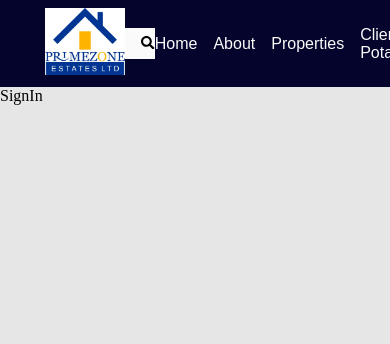
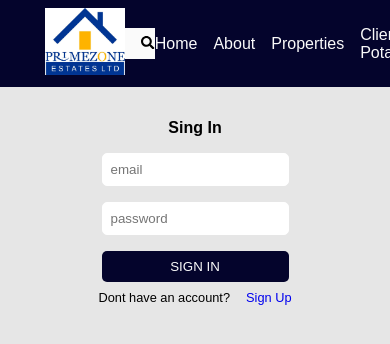
Before and after one commit to Mukhtar-kabir/PrimeZone, a React (Vite) app in the folder client/: page /sign-in in a window 390 px wide. Shown: the top 344 px of the page. Built offline with nearby package versions, Linux system fonts and the light colour scheme.

Commit message:
complete Signin page functionality

```diff
--- a/client/src/Pages/SignIn/SignIn.css
+++ b/client/src/Pages/SignIn/SignIn.css
@@ -0,0 +1,94 @@
+body {
+  background: #e6e6e6;
+}
+
+.signin h1 {
+  text-align: center;
+  font-family: sans-serif;
+  margin-top: 2rem;
+  margin-bottom: 2rem;
+}
+
+.signin form {
+  display: flex;
+  flex-direction: column;
+  align-items: center;
+  justify-content: center;
+  padding: 1rem;
+  gap: 1rem;
+  width: 50%;
+  margin: auto;
+}
+
+.signin form input {
+  width: 60%;
+  padding: 1rem;
+  border-radius: 5px;
+  border: 1px solid #fff;
+  outline: none;
+}
+
+.signin form button {
+  width: 60%;
+  border: none;
+  background: #04042c;
+  color: #fafafa;
+  padding: 1rem;
+  border-radius: 5px;
+  cursor: pointer;
+  text-transform: uppercase;
+}
+
+/* .signin form .disabled {
+    opacity: 0.5;
+  } */
+
+.signin form button:hover {
+  background: #191949;
+}
+
+.signin .haveAnAccount {
+  display: flex;
+  align-items: center;
+  justify-content: center;
+  gap: 1rem;
+  font-family: sans-serif;
+}
+
+.signin .haveAnAccount .link {
+  text-decoration: none;
+}
+
+.signin .error {
+  display: flex;
+  align-items: center;
+  justify-content: center;
+  color: #f04040;
+  margin-top: 1.5rem;
+}
+
+@media (max-width: 900px) {
+  .signin h1 {
+    font-size: 1rem;
+    margin-bottom: 0.5rem;
+  }
+
+  .signin form {
+    width: 100%;
+    padding: 0.5rem;
+  }
+
+  .signin form input {
+    width: 50%;
+    padding: 0.5rem;
+  }
+
+  .signin form button {
+    width: 50%;
+    padding: 0.5rem;
+  }
+
+  .signin .haveAnAccount {
+    font-size: 0.8rem;
+  }
+}
--- a/client/src/Pages/SignIn/SignIn.jsx
+++ b/client/src/Pages/SignIn/SignIn.jsx
@@ -1,7 +1,79 @@
-import React from "react";
+import React, { useState } from "react";
+import "../SignIn/SignIn.css";
+import { Link, useNavigate } from "react-router-dom";
 
 const SignIn = () => {
-  return <div>SignIn</div>;
+  const [formData, setFormData] = useState({});
+  const [error, setError] = useState(null);
+  const [loading, setLoading] = useState(false);
+  const navigate = useNavigate();
+
+  const handleChange = (e) => {
+    setFormData({
+      ...formData,
+      [e.target.id]: e.target.value,
+    });
+  };
+
+  const handleSubmit = async (e) => {
+    e.preventDefault();
+    try {
+      setLoading(true);
+      const res = await fetch("/api/auth/signin", {
+        method: "POST",
+        headers: {
+          "Content-Type": "application/json",
+        },
+        body: JSON.stringify(formData),
+      });
+      const data = await res.json();
+      if (data.success === false) {
+        setLoading(false);
+        setError(data.message);
+        return;
+      }
+      setLoading(false);
+      setError(null);
+      navigate("/");
+      console.log(data);
+    } catch (error) {
+      setLoading(false);
+      setError(error.message);
+    }
+  };
+
+  return (
+    <div className="signin">
+      <h1>Sing In</h1>
+
+      <form onSubmit={handleSubmit}>
+        <input
+          type="email"
+          placeholder="email"
+          id="email"
+          onChange={handleChange}
+        />
+        <input
+          type="password"
+          placeholder="password"
+          id="password"
+          onChange={handleChange}
+        />
+        <button disabled={loading} className="disabled">
+          {loading ? "Loading..." : "Sign In"}
+        </button>
+      </form>
+
+      <div className="haveAnAccount">
+        <p>Dont have an account?</p>
+        <Link to="/sign-up" className="link">
+          <span>Sign Up</span>
+        </Link>
+      </div>
+
+      {error && <p className="error">{error}</p>}
+    </div>
+  );
 };
 
 export default SignIn;
--- a/client/src/Pages/SignUp/SignUp.css
+++ b/client/src/Pages/SignUp/SignUp.css
@@ -58,3 +58,29 @@ body {
 .signup .haveAnAccount .link {
   text-decoration: none;
 }
+
+@media (max-width: 900px) {
+  .signup h1 {
+    font-size: 1rem;
+    margin-bottom: 0.5rem;
+  }
+
+  .signup form {
+    width: 100%;
+    padding: 0.5rem;
+  }
+
+  .signup form input {
+    width: 50%;
+    padding: 0.5rem;
+  }
+
+  .signup form button {
+    width: 50%;
+    padding: 0.5rem;
+  }
+
+  .signup .haveAnAccount {
+    font-size: 0.8rem;
+  }
+}
--- a/client/src/Pages/SignUp/SignUp.jsx
+++ b/client/src/Pages/SignUp/SignUp.jsx
@@ -77,7 +77,7 @@ const SignUp = () => {
         </Link>
       </div>
 
-      {error && <p>{error}</p>}
+      {error && <p>User already exist. Try to Sign In</p>}
     </div>
   );
 };
```
